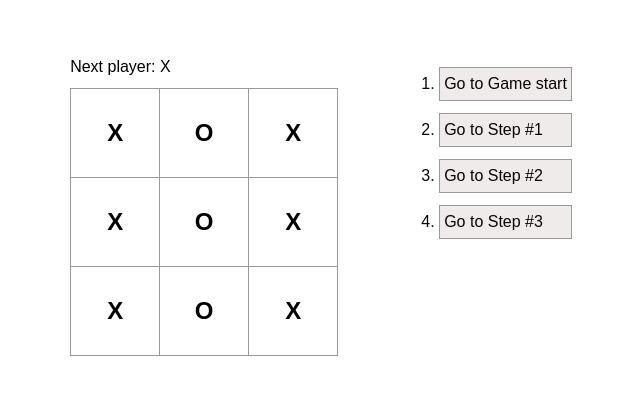
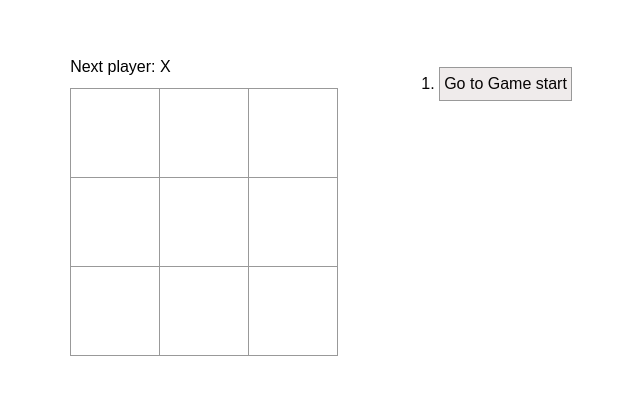
Before and after one commit to dileephq/tic-tac-toe, a React (Vite) app: page / in a window 1280 px wide. Shown: the part 195-590 px from the top of the page, without its empty margins (313-953 px from the left). Built offline with nearby package versions, Linux system fonts and the light colour scheme.

Commit message:
app works but need some polishing

```diff
--- a/src/App.tsx
+++ b/src/App.tsx
@@ -1,4 +1,5 @@
 import './App.css'
+import { useState } from 'react'
 
 type GameStepProps = {
   message: string
@@ -15,11 +16,12 @@ function GameStep({ message }: GameStepProps) {
 }
 
 type SquareProps = {
-  message: string
+  message?: string
+  onPlayerMove: () => void
 }
-function Square({ message }: SquareProps) {
+function Square({ message, onPlayerMove }: SquareProps) {
   const handleClick = () => {
-    console.log('clicked')
+    onPlayerMove()
   }
   return (
     <div
@@ -31,33 +33,136 @@ function Square({ message }: SquareProps) {
   )
 }
 
+type InitialSteps = {
+  title: string
+  snapshot: (string | undefined)[]
+}
+
+// snapshot
+const initialSteps: InitialSteps[] = [
+  {
+    title: 'Go to Game start',
+    snapshot: Array.from({ length: 9 }, () => undefined),
+  },
+]
+
+function checkWinner(board: (string | undefined)[], currentPlayer: 'X' | 'O') {
+  const winningConditions = [
+    [0, 1, 2],
+    [3, 4, 5],
+    [6, 7, 8],
+    [0, 3, 6],
+    [1, 4, 7],
+    [2, 5, 8],
+    [0, 4, 8],
+    [2, 4, 6],
+  ]
+
+  for (const condition of winningConditions) {
+    if (
+      board[condition[0]] === currentPlayer &&
+      board[condition[1]] === currentPlayer &&
+      board[condition[2]] === currentPlayer
+    ) {
+      console.log('Current player has won')
+      return true
+    }
+  }
+
+  return false
+}
+
 function App() {
+  const [steps, setSteps] = useState([initialSteps[0].title])
+
+  const [currentPlayer, setCurrentPlayer] = useState<'X' | 'O'>('X')
+
+  const [playerSelections, setPlayerSelections] = useState<
+    (string | undefined)[]
+  >(initialSteps[0].snapshot)
+
+  const [isWon, setIsWon] = useState(false)
+
+  const onPlayerMove = (index: number) => {
+    const tempArray = playerSelections.map((s, i) =>
+      i === index ? currentPlayer : s,
+    )
+    setPlayerSelections(tempArray)
+
+    const step = `Go to step #${steps.length}`
+    setSteps((steps) => [...steps, step])
+
+    initialSteps.push({
+      title: step,
+      snapshot: tempArray,
+    })
+
+    if (checkWinner(tempArray, currentPlayer)) {
+      setIsWon(true)
+      return
+    } else {
+      console.log('No winner yet.')
+    }
+
+    setCurrentPlayer((c) => (c === 'X' ? 'O' : 'X'))
+  }
+
   return (
     <div className="game ">
       <div>
-        <h1 className="status">Next player: X</h1>
+        <h1 className="status">
+          {isWon
+            ? `${currentPlayer} has won!`
+            : `Next player: ${currentPlayer}`}
+        </h1>
         <div>
-          <Square message="X" />
-          <Square message="O" />
-          <Square message="X" />
+          <Square
+            onPlayerMove={() => onPlayerMove(0)}
+            message={playerSelections[0]}
+          />
+          <Square
+            onPlayerMove={() => onPlayerMove(1)}
+            message={playerSelections[1]}
+          />
+          <Square
+            onPlayerMove={() => onPlayerMove(2)}
+            message={playerSelections[2]}
+          />
         </div>
         <div>
-          <Square message="X" />
-          <Square message="O" />
-          <Square message="X" />
+          <Square
+            onPlayerMove={() => onPlayerMove(3)}
+            message={playerSelections[3]}
+          />
+          <Square
+            onPlayerMove={() => onPlayerMove(4)}
+            message={playerSelections[4]}
+          />
+          <Square
+            onPlayerMove={() => onPlayerMove(5)}
+            message={playerSelections[5]}
+          />
         </div>
         <div>
-          <Square message="X" />
-          <Square message="O" />
-          <Square message="X" />
+          <Square
+            onPlayerMove={() => onPlayerMove(6)}
+            message={playerSelections[6]}
+          />
+          <Square
+            onPlayerMove={() => onPlayerMove(7)}
+            message={playerSelections[7]}
+          />
+          <Square
+            onPlayerMove={() => onPlayerMove(8)}
+            message={playerSelections[8]}
+          />
         </div>
       </div>
       <div className="game-info">
         <ol style={{ listStyle: 'auto' }}>
-          <GameStep message="Go to Game start" />
-          <GameStep message="Go to Step #1" />
-          <GameStep message="Go to Step #2" />
-          <GameStep message="Go to Step #3" />
+          {steps.map((step, index) => (
+            <GameStep key={index} message={step} />
+          ))}
         </ol>
       </div>
     </div>
```
